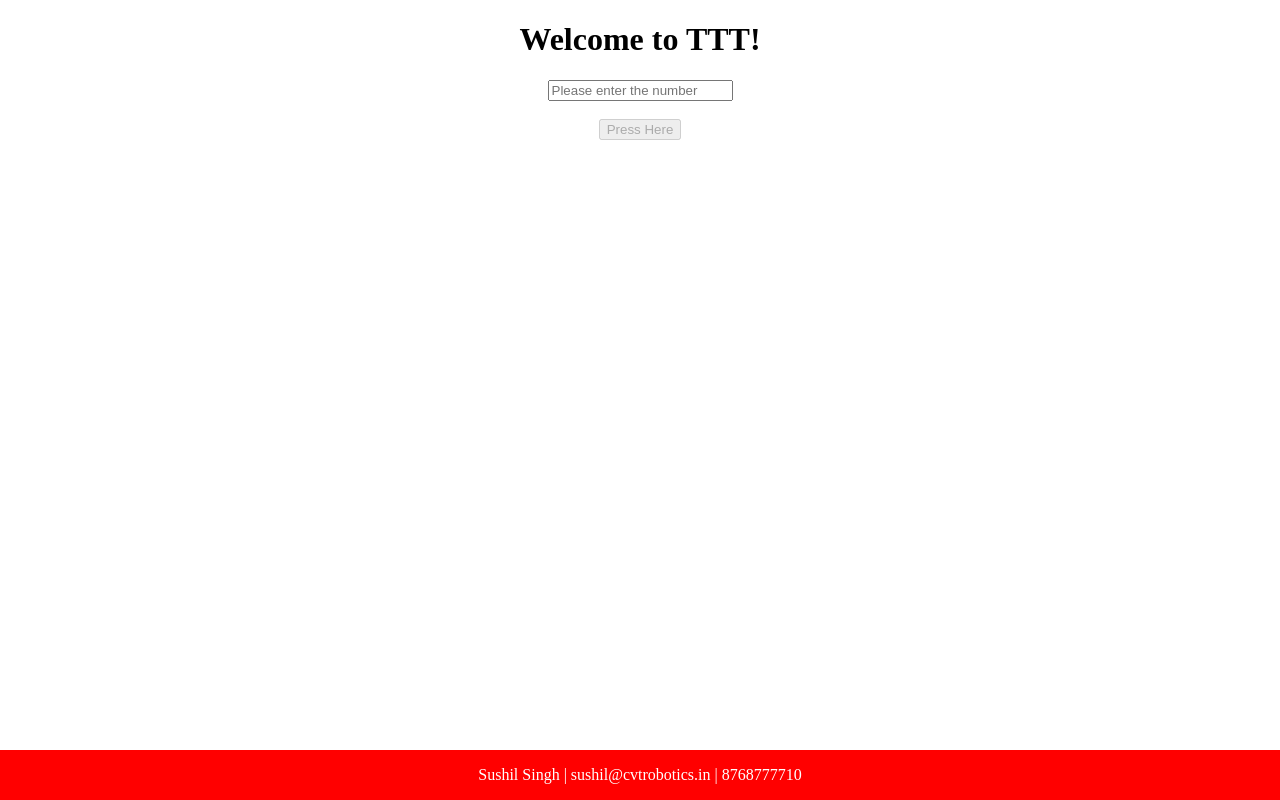
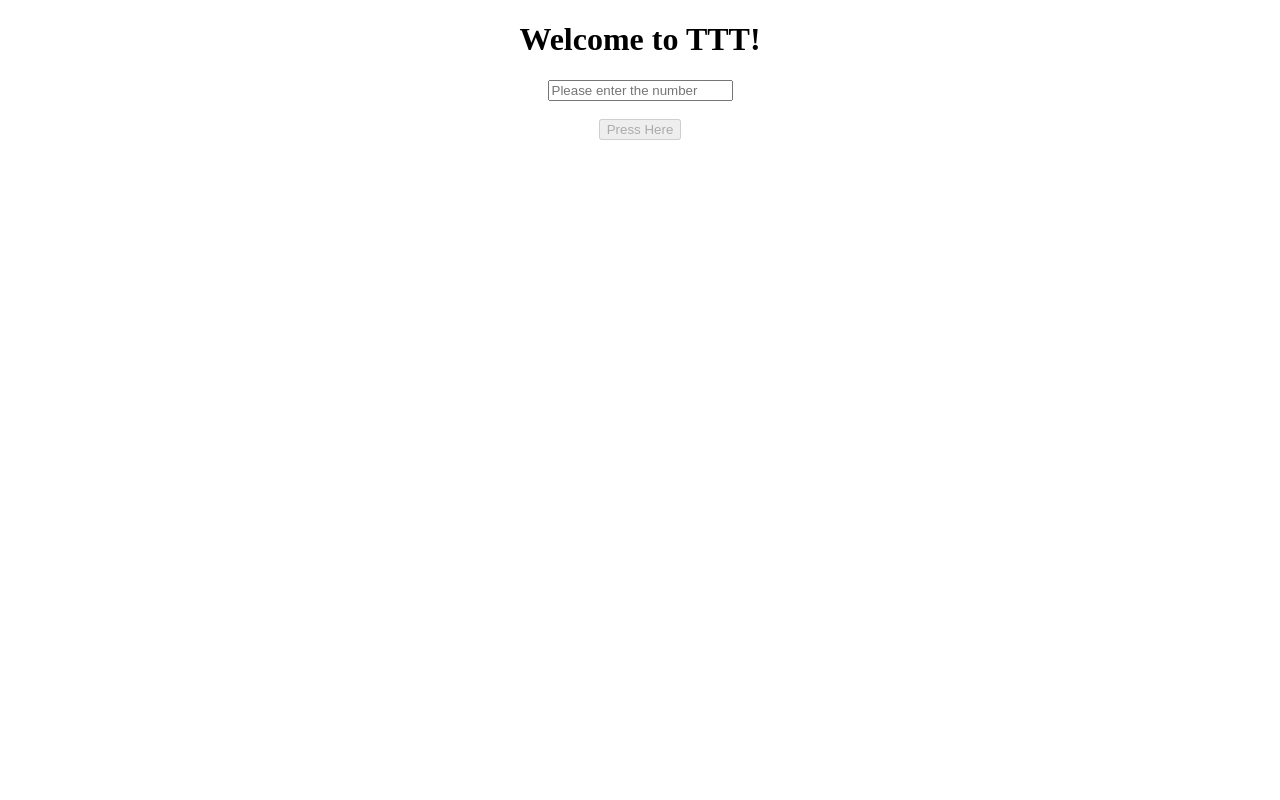
Before and after one commit to sush0408/tttfrontend, an Angular app: page / in a window 1280 px wide. Built offline with nearby package versions, Linux system fonts and the light colour scheme.

Commit message:
Update app.component.html

```diff
--- a/src/app/app.component.html
+++ b/src/app/app.component.html
@@ -25,6 +25,3 @@
 </div>
 
 </div>
-<div class="footer">
-  <p>Sushil Singh | sushil@cvtrobotics.in | 8768777710</p>
-</div>
```
